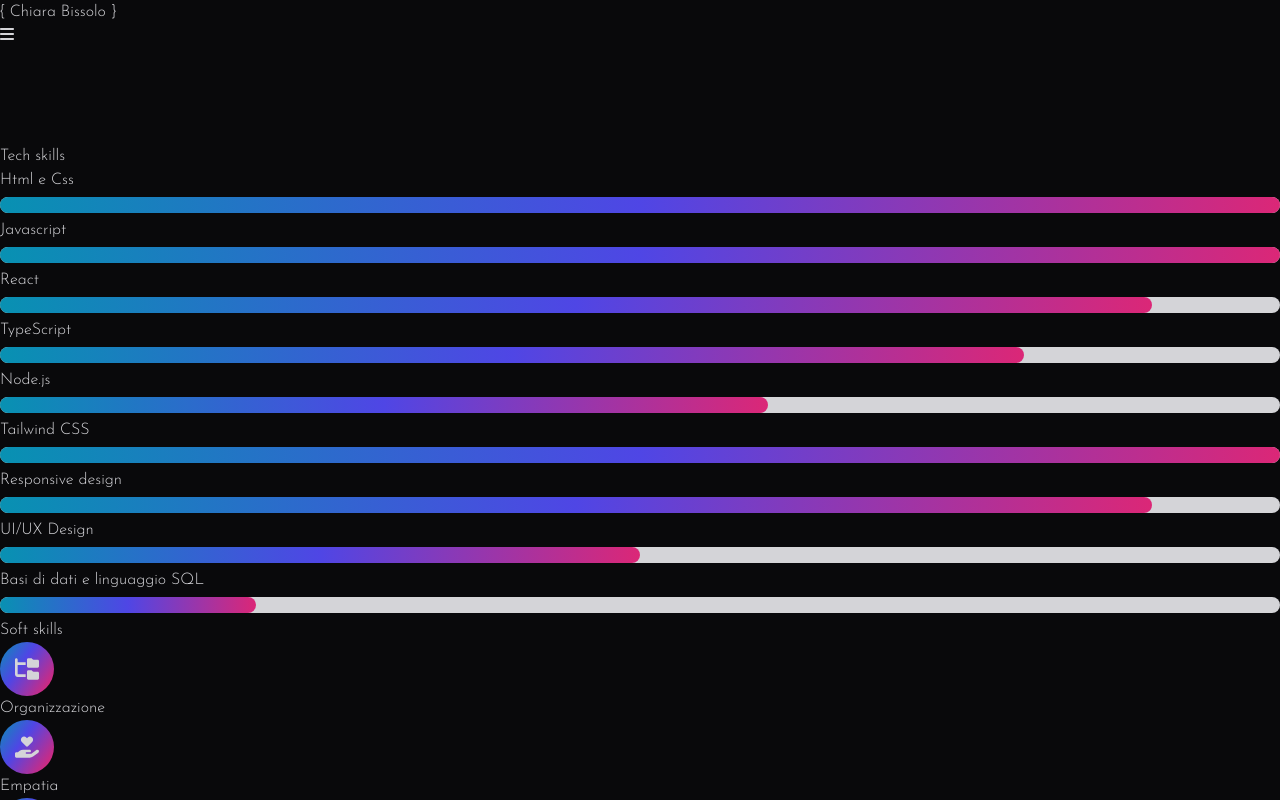
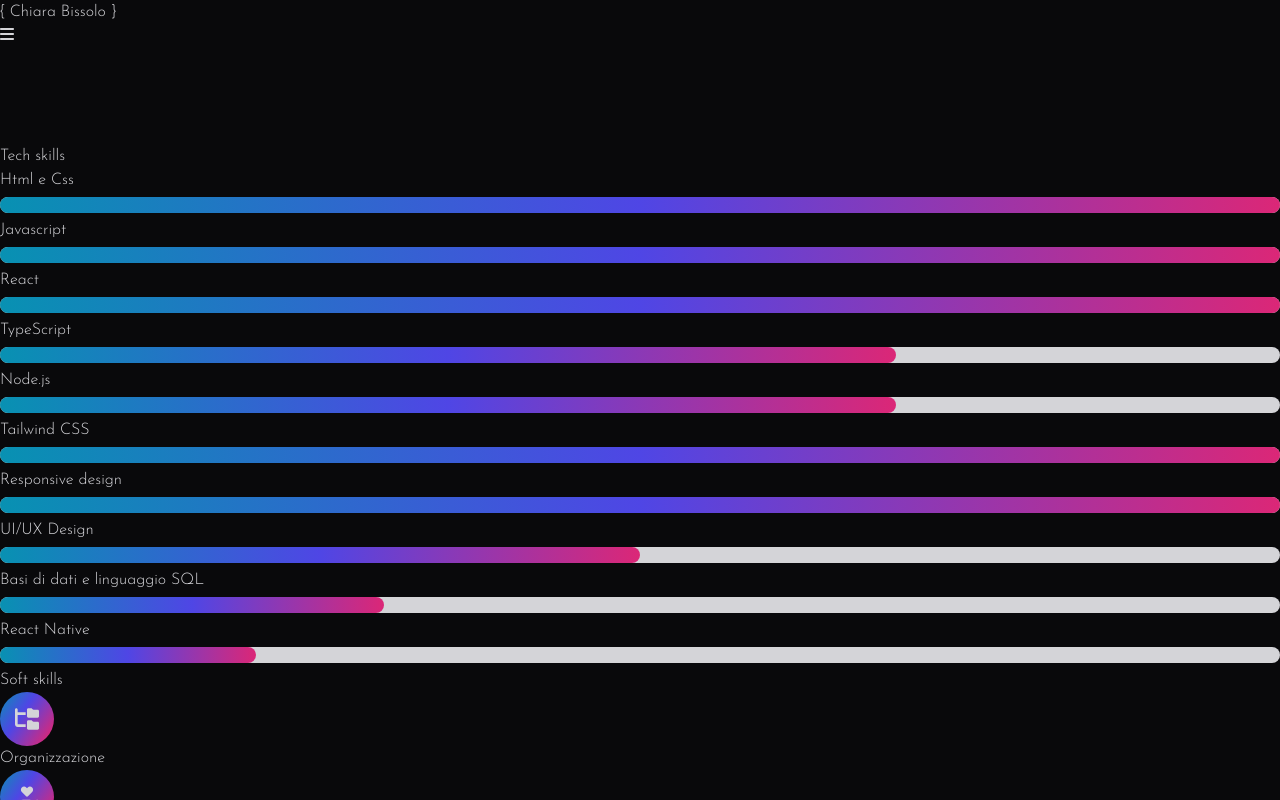
Before and after one commit to chiarabis/portfolio, a React (Vite) app: page /skills in a window 1280 px wide. Shown: the top 800 px of the page. Built offline with nearby package versions, Linux system fonts and the light colour scheme.

Commit message:
Add files via upload

```diff
--- a/src/components/SkillSection.jsx
+++ b/src/components/SkillSection.jsx
@@ -5,16 +5,27 @@ import { useRef } from 'react';
 
 
 export default function SkillSection() {
+    /*const handleDownload = () => {
+        const pdfFilePath = '/files/cv.pdf';
+        const link = document.createElement('a');
+        link.href = pdfFilePath;
+        link.download = 'CV-ChiaraBissolo.pdf';
+        document.body.appendChild(link);
+        link.click();
+        document.body.removeChild(link);
+    };*/
+
     const techSkills = [
         { name: 'Html e Css', percentage: 100 },
         { name: 'Javascript', percentage: 100 },
-        { name: 'React', percentage: 90 },
-        { name: 'TypeScript', percentage: 80 },
-        { name: 'Node.js', percentage: 60 },
+        { name: 'React', percentage: 100 },
+        { name: 'TypeScript', percentage: 70 },
+        { name: 'Node.js', percentage: 70 },
         { name: 'Tailwind CSS', percentage: 100 },
-        { name: 'Responsive design', percentage: 90},
+        { name: 'Responsive design', percentage: 100},
         { name: 'UI/UX Design', percentage: 50 },
-        { name: 'Basi di dati e linguaggio SQL', percentage: 20 },
+        { name: 'Basi di dati e linguaggio SQL', percentage: 30 },
+        { name: 'React Native', percentage: 20 }
     ];
 
     const softSkills = [
```
